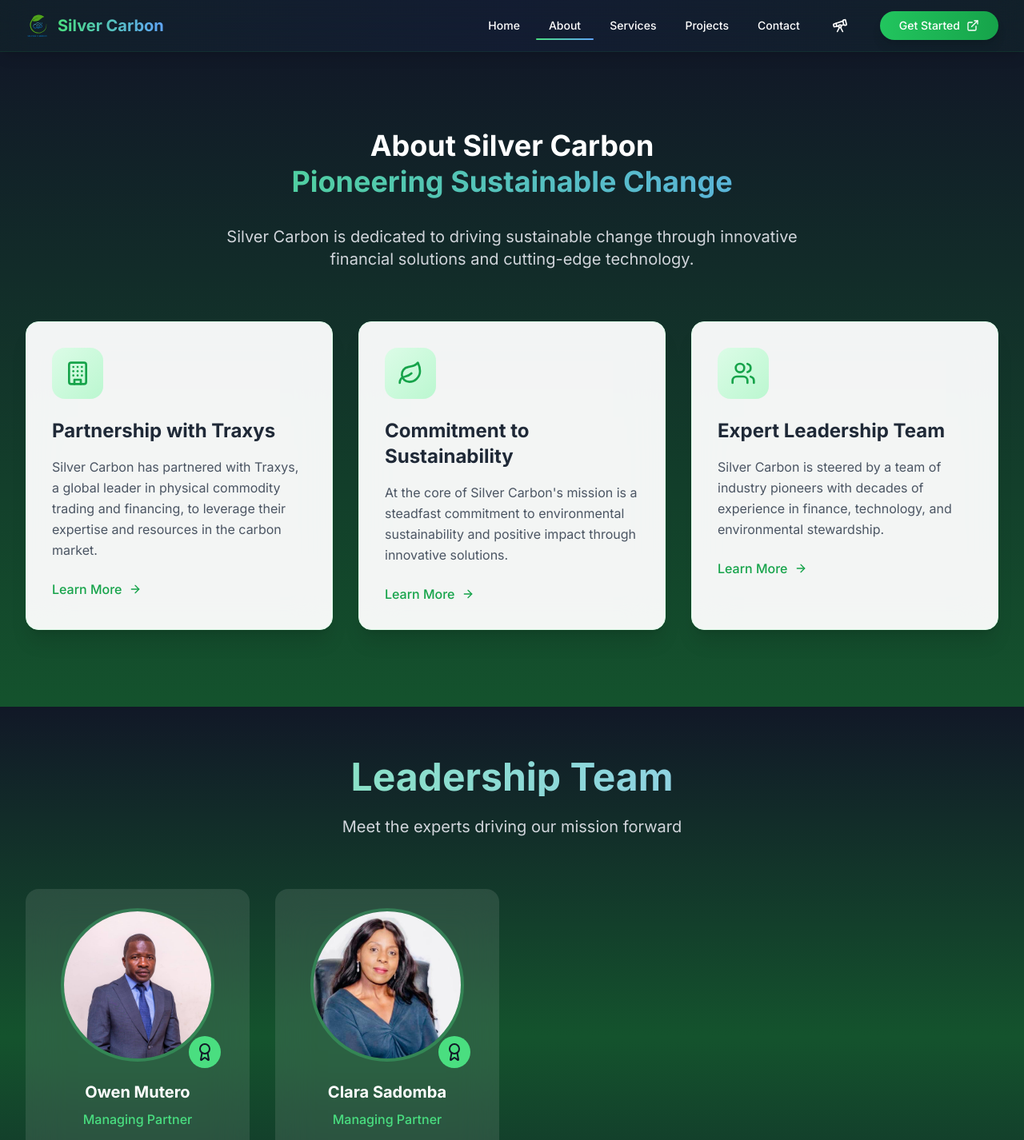
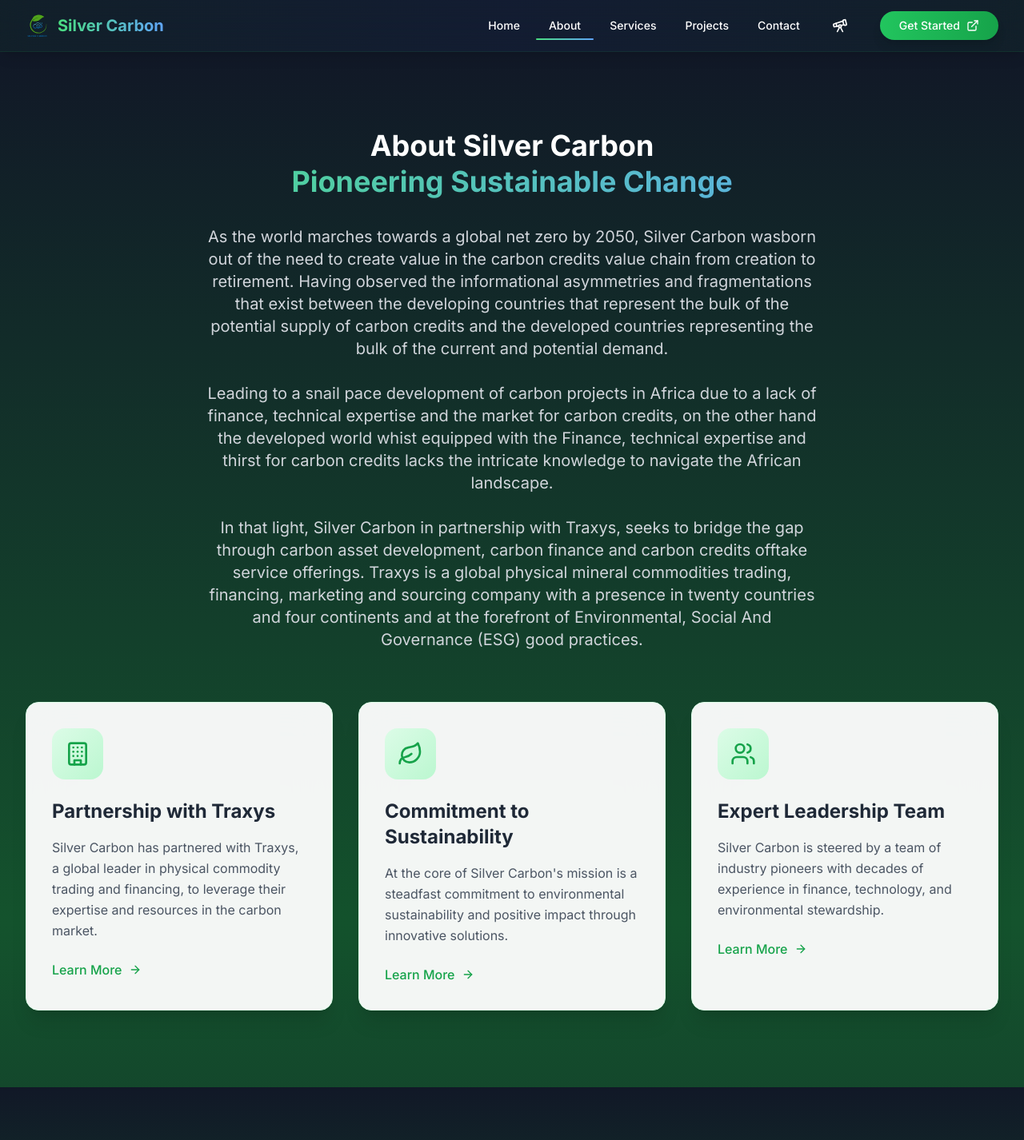
Before and after one commit to Mutombe/silver-carbon, a React (Vite) app in the folder silver/: page /about in a window 1280 px wide. Shown: the top 1426 px of the page at 80% size. Built offline with nearby package versions, Linux system fonts and the light colour scheme.

Commit message:
All about us

```diff
--- a/silver/src/components/about/about.jsx
+++ b/silver/src/components/about/about.jsx
@@ -1,7 +1,7 @@
-import React from 'react';
-import { motion } from 'framer-motion';
-import { useState } from 'react';
-import { Link } from 'react-router-dom';
+import React from "react";
+import { motion } from "framer-motion";
+import { useState } from "react";
+import { Link } from "react-router-dom";
 import {
   Globe,
   LeafyGreen,
@@ -15,58 +15,62 @@ import {
   Award,
   TreePine,
   Rocket,
-  Building, Leaf,
+  Building,
+  Leaf,
   Linkedin,
   Twitter,
   Mail,
   Briefcase,
-  GraduationCap
-} from 'lucide-react';
+  GraduationCap,
+} from "lucide-react";
 
 const container = {
   hidden: { opacity: 0 },
   show: {
     opacity: 1,
     transition: {
-      staggerChildren: 0.2
-    }
-  }
+      staggerChildren: 0.2,
+    },
+  },
 };
 
 const itemVariant = {
   hidden: { opacity: 0, y: 20 },
-  show: { opacity: 1, y: 0 }
+  show: { opacity: 1, y: 0 },
 };
 
 const LeadershipProfiles = () => {
   const leaders = [
     {
       name: "Owen Mutero",
-      role: "Managing Partner",
+      role: "Managing Director",
       image: "owen.jpeg",
-      bio: "Expert Leadership",
-      expertise: ["Carbon Markets", "Strategic Leadership", "Sustainable Finance"],
+      bio: "Emerges as a luminary in the financial realm with over two decades of mastery as an equities trader and stockbroker",
+      expertise: [
+        "Carbon Markets",
+        "Strategic Leadership",
+        "Sustainable Finance",
+      ],
       credentials: "",
       social: {
         linkedin: "#",
         twitter: "#",
-        email: "owen@silvercarbon.co.zw"
-      }
+        email: "owen@silvercarbon.co.zw",
+      },
     },
     {
       name: "Clara Sadomba",
-      role: "Managing Partner",
+      role: "Executive Director",
       image: "partner.jpg",
-      bio: "Expert Leadership",
+      bio: "Clara has over 26 years industry experience at operations, middle and executive managerial levels",
       expertise: ["Blockchain", "Environmental Tech", "Data Science"],
       credentials: "",
       social: {
         linkedin: "https://www.linkedin.com/in/clara-sadomba-68360428",
         twitter: "#",
-        email: "owen@silvercarbon.co.zw"
-      }
+        email: "owen@silvercarbon.co.zw",
+      },
     },
-
   ];
 
   return (
@@ -123,7 +127,9 @@ const LeadershipProfiles = () => {
               <h3 className="text-xl font-bold mb-2">{leader.name}</h3>
               <p className="text-green-400 font-medium mb-4">{leader.role}</p>
 
-              <p className="text-gray-300 text-center text-sm mb-4">{leader.bio}</p>
+              <p className="text-gray-300 text-center text-sm mb-4">
+                {leader.bio}
+              </p>
 
               <div className="flex flex-wrap justify-center gap-2 mb-4">
                 {leader.expertise.map((skill) => (
@@ -138,7 +144,9 @@ const LeadershipProfiles = () => {
 
               <div className="flex items-center gap-2 mb-4">
                 <GraduationCap className="w-4 h-4 text-green-400" />
-                <span className="text-sm text-gray-300">{leader.credentials}</span>
+                <span className="text-sm text-gray-300">
+                  {leader.credentials}
+                </span>
               </div>
 
               <motion.div
@@ -256,7 +264,29 @@ const About = () => {
             transition={{ duration: 0.6, delay: 0.2 }}
             className="mt-3 max-w-3xl mx-auto text-xl text-gray-300"
           >
-            Silver Carbon is dedicated to driving sustainable change through innovative financial solutions and cutting-edge technology.
+            As the world marches towards a global net zero by 2050, Silver
+            Carbon wasborn out of the need to create value in the carbon credits
+            value chain from creation to retirement. Having observed the
+            informational asymmetries and fragmentations that exist between the
+            developing countries that represent the bulk of the potential supply
+            of carbon credits and the developed countries representing the bulk
+            of the current and potential demand.
+            <br></br>
+            <br></br>
+            Leading to a snail pace development of carbon projects in Africa due
+            to a lack of finance, technical expertise and the market for carbon
+            credits, on the other hand the developed world whist equipped with
+            the Finance, technical expertise and thirst for carbon credits lacks
+            the intricate knowledge to navigate the African landscape.
+            <br></br>
+            <br></br>
+            In that light, Silver Carbon in partnership with Traxys, seeks to
+            bridge the gap through carbon asset development, carbon finance and
+            carbon credits offtake service offerings. Traxys is a global
+            physical mineral commodities trading, financing, marketing and
+            sourcing company with a presence in twenty countries and four
+            continents and at the forefront of Environmental, Social And
+            Governance (ESG) good practices.
           </motion.p>
         </div>
 
@@ -278,32 +308,28 @@ const About = () => {
             title="Expert Leadership Team"
             description="Silver Carbon is steered by a team of industry pioneers with decades of experience in finance, technology, and environmental stewardship."
             link="/team"
-                  />
-
-              </div>
-
-          </div>
-          <LeadershipProfiles />
+          />
+        </div>
+      </div>
+      <LeadershipProfiles />
     </div>
   );
 };
 
 export default About;
 
-
-
 const fadeInUp = {
   initial: { opacity: 0, y: 20 },
   animate: { opacity: 1, y: 0 },
-  transition: { duration: 0.6 }
+  transition: { duration: 0.6 },
 };
 
 const staggerContainer = {
   animate: {
     transition: {
-      staggerChildren: 0.2
-    }
-  }
+      staggerChildren: 0.2,
+    },
+  },
 };
 
 const Partnership = () => {
@@ -319,7 +345,9 @@ const Partnership = () => {
           <h1 className="text-5xl font-bold bg-clip-text text-transparent bg-gradient-to-r from-green-300 to-blue-300 mb-6">
             Partnership with Traxys
           </h1>
-          <p className="text-xl text-gray-300">Strengthening our market presence through strategic collaboration</p>
+          <p className="text-xl text-gray-300">
+            Strengthening our market presence through strategic collaboration
+          </p>
         </motion.div>
 
         <motion.div
@@ -338,10 +366,22 @@ const Partnership = () => {
             </div>
             <ul className="space-y-4">
               {[
-                { icon: Globe, text: "Global market access and distribution networks" },
-                { icon: Shield, text: "Enhanced trading capabilities and risk management" },
-                { icon: Lightbulb, text: "Combined expertise in commodity markets" },
-                { icon: Rocket, text: "Stronger financial backing for project development" }
+                {
+                  icon: Globe,
+                  text: "Global market access and distribution networks",
+                },
+                {
+                  icon: Shield,
+                  text: "Enhanced trading capabilities and risk management",
+                },
+                {
+                  icon: Lightbulb,
+                  text: "Combined expertise in commodity markets",
+                },
+                {
+                  icon: Rocket,
+                  text: "Stronger financial backing for project development",
+                },
               ].map((item, index) => (
                 <motion.li
                   key={index}
@@ -365,10 +405,19 @@ const Partnership = () => {
             </div>
             <ul className="space-y-4">
               {[
-                { icon: Globe, text: "Scale our carbon credit initiatives globally" },
-                { icon: Shield, text: "Provide more robust financial solutions" },
+                {
+                  icon: Globe,
+                  text: "Scale our carbon credit initiatives globally",
+                },
+                {
+                  icon: Shield,
+                  text: "Provide more robust financial solutions",
+                },
                 { icon: Lightbulb, text: "Access new market opportunities" },
-                { icon: Rocket, text: "Enhance project development capabilities" }
+                {
+                  icon: Rocket,
+                  text: "Enhance project development capabilities",
+                },
               ].map((item, index) => (
                 <motion.li
                   key={index}
@@ -400,7 +449,9 @@ const Sustainability = () => {
           <h1 className="text-5xl font-bold bg-clip-text text-transparent bg-gradient-to-r from-green-300 to-blue-300 mb-6">
             Our Commitment to Sustainability
           </h1>
-          <p className="text-xl text-gray-300">Building a better future through environmental stewardship</p>
+          <p className="text-xl text-gray-300">
+            Building a better future through environmental stewardship
+          </p>
         </motion.div>
 
         <motion.div
@@ -419,10 +470,19 @@ const Sustainability = () => {
             </div>
             <ul className="space-y-4">
               {[
-                { icon: TreePine, text: "Development of high-integrity carbon projects" },
+                {
+                  icon: TreePine,
+                  text: "Development of high-integrity carbon projects",
+                },
                 { icon: Sprout, text: "Support for biodiversity conservation" },
-                { icon: LeafyGreen, text: "Promotion of sustainable agriculture practices" },
-                { icon: Globe, text: "Investment in renewable energy initiatives" }
+                {
+                  icon: LeafyGreen,
+                  text: "Promotion of sustainable agriculture practices",
+                },
+                {
+                  icon: Globe,
+                  text: "Investment in renewable energy initiatives",
+                },
               ].map((item, index) => (
                 <motion.li
                   key={index}
@@ -442,14 +502,22 @@ const Sustainability = () => {
           >
             <div className="flex items-center mb-6">
               <Target className="w-8 h-8 text-green-400 mr-4" />
-              <h2 className="text-2xl font-bold">Sustainable Development Goals</h2>
+              <h2 className="text-2xl font-bold">
+                Sustainable Development Goals
+              </h2>
             </div>
             <ul className="space-y-4">
               {[
                 { icon: Globe, text: "Climate Action (SDG 13)" },
                 { icon: TreePine, text: "Life on Land (SDG 15)" },
-                { icon: HandshakeIcon, text: "Partnerships for the Goals (SDG 17)" },
-                { icon: Rocket, text: "Industry, Innovation and Infrastructure (SDG 9)" }
+                {
+                  icon: HandshakeIcon,
+                  text: "Partnerships for the Goals (SDG 17)",
+                },
+                {
+                  icon: Rocket,
+                  text: "Industry, Innovation and Infrastructure (SDG 9)",
+                },
               ].map((item, index) => (
                 <motion.li
                   key={index}
@@ -481,7 +549,9 @@ const Team = () => {
           <h1 className="text-5xl font-bold bg-clip-text text-transparent bg-gradient-to-r from-green-300 to-blue-300 mb-6">
             Expert Leadership Team
           </h1>
-          <p className="text-xl text-gray-300">Driven by experience, guided by vision</p>
+          <p className="text-xl text-gray-300">
+            Driven by experience, guided by vision
+          </p>
         </motion.div>
 
         <motion.div
@@ -500,10 +570,13 @@ const Team = () => {
             </div>
             <ul className="space-y-4">
               {[
-                { icon: Globe, text: "Carbon markets and environmental finance" },
+                {
+                  icon: Globe,
+                  text: "Carbon markets and environmental finance",
+                },
                 { icon: Target, text: "Project development and management" },
                 { icon: Lightbulb, text: "Technology and innovation" },
-                { icon: LeafyGreen, text: "Sustainable development" }
+                { icon: LeafyGreen, text: "Sustainable development" },
               ].map((item, index) => (
                 <motion.li
                   key={index}
@@ -530,7 +603,7 @@ const Team = () => {
                 { icon: LeafyGreen, text: "Environmental stewardship" },
                 { icon: Lightbulb, text: "Innovation and excellence" },
                 { icon: Shield, text: "Transparency and integrity" },
-                { icon: HandshakeIcon, text: "Collaborative partnership" }
+                { icon: HandshakeIcon, text: "Collaborative partnership" },
               ].map((item, index) => (
                 <motion.li
                   key={index}
```
Also changed, not shown: silver/src/components/projects/projects.jsx (+8 -0 lines).
